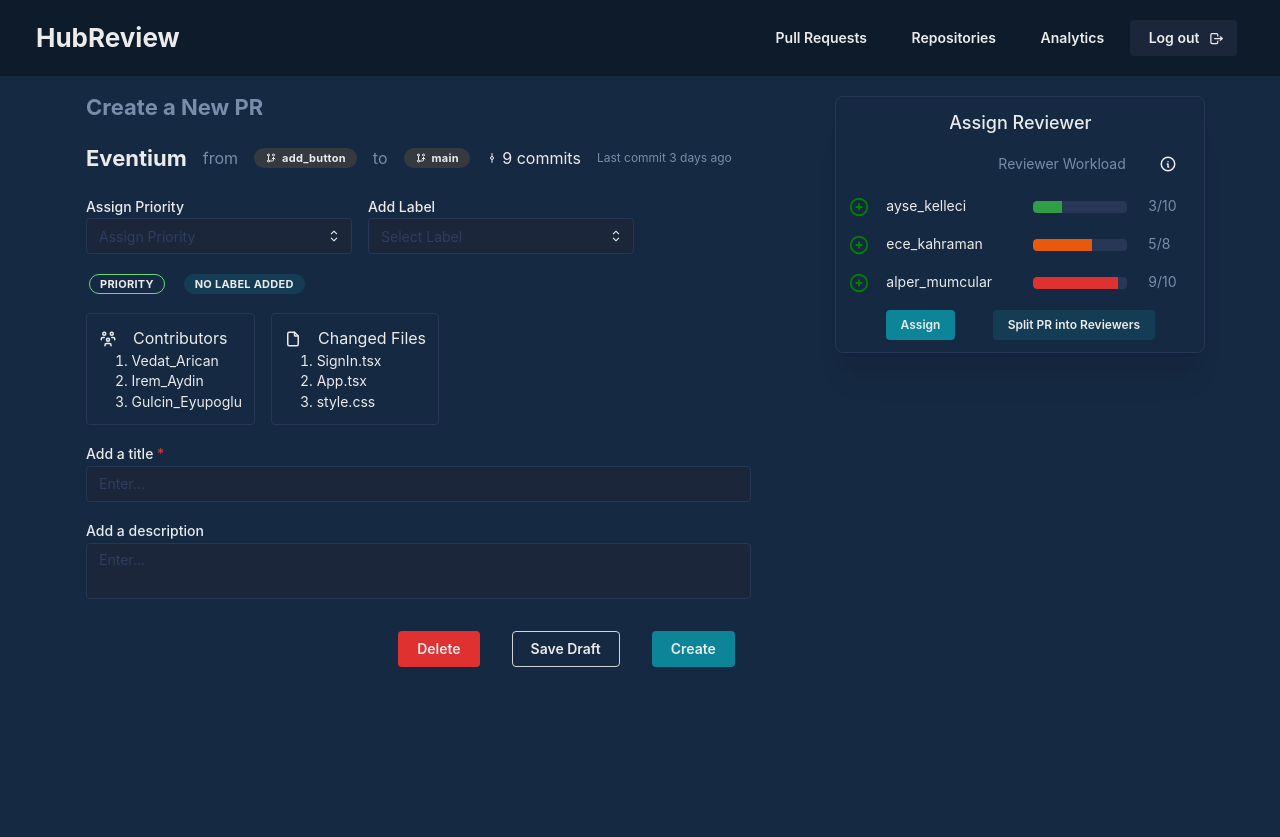
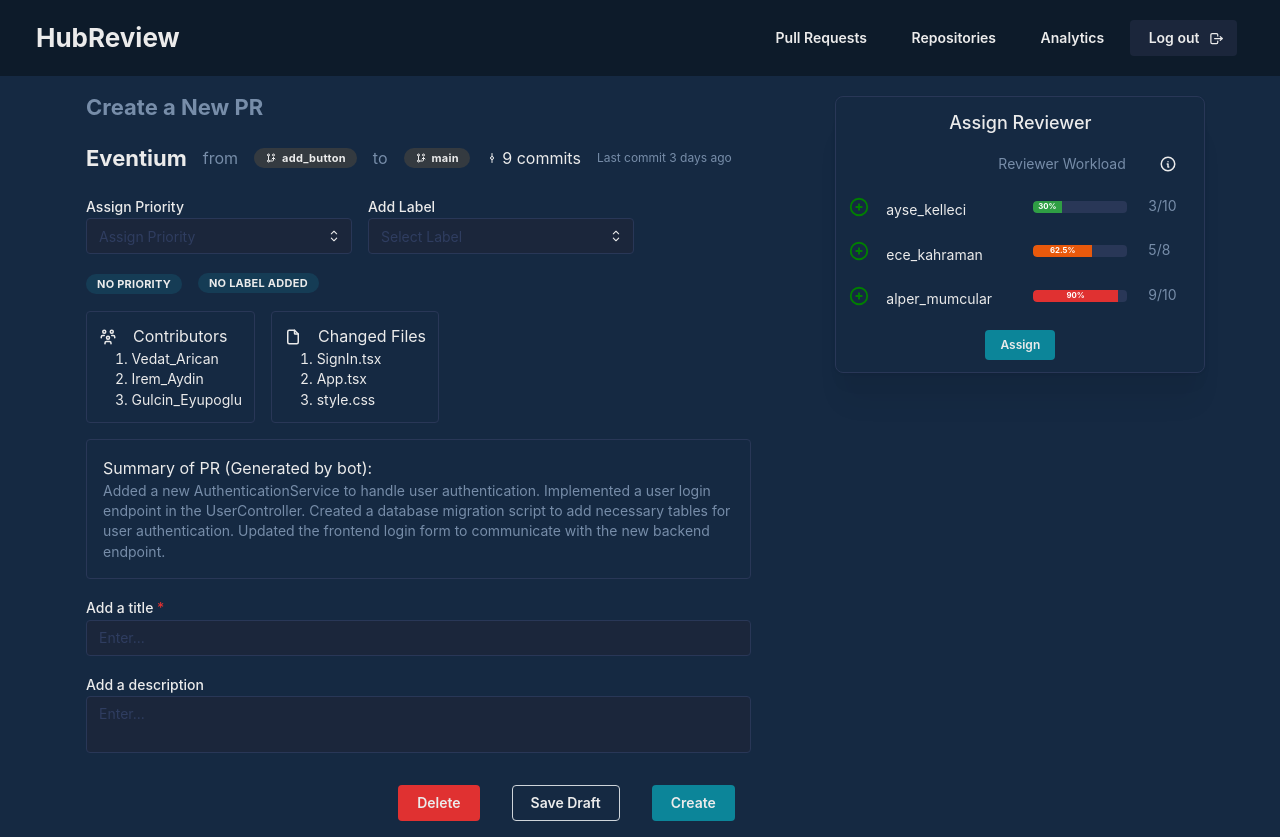
Before and after one commit to hubreviewapp/hubreview, a React (Vite) app in the folder web-client/: page /createPR in a window 1280 px wide. Before the commit the page ends 800 px from the top, so only its background shows below. Built offline with nearby package versions, Linux system fonts and the light colour scheme.

Commit message:
feat: PRCreationPage.tsx

```diff
--- a/web-client/src/components/PriorityBadge.tsx
+++ b/web-client/src/components/PriorityBadge.tsx
@@ -11,7 +11,7 @@ function PriorityBadge({ label, size }: PriorityBadgeProps) {
     label === "High" ? "red" : label === "Medium" ? "yellow": "green";
   return (
     <Box>{
-      label == null ?
+      label == "" ?
         <Badge size= {size} variant={"light"}>No Priority</Badge> :
         <Badge
           size= {size}
--- a/web-client/src/components/WorkloadBar.tsx
+++ b/web-client/src/components/WorkloadBar.tsx
@@ -13,7 +13,6 @@ import {
   Badge,
 } from "@mantine/core";
 import {IconCirclePlus, IconInfoCircle} from "@tabler/icons-react";
-
 
 function barColor(capacity:number, waiting:number){
   const workload = waiting / capacity * 100;
@@ -48,7 +47,6 @@ function WorkloadBar(){
     <Box w={"370px"}>
       <Paper shadow="xl" radius="md" p="sm" mt={"lg"} withBorder>
         <Stack >
-
           <Text align={"center"} fw={500} size={"lg"}>Assign Reviewer</Text>
           <Grid>
             <Grid.Col span={5}>
@@ -65,17 +63,25 @@ function WorkloadBar(){
               </Box>
             </Grid.Col>
           </Grid>
+
+
           {
             reviewers.map(itm=>(
               <Grid key={itm.id}>
                 <Grid.Col span={6}>
                   <Group>
-                    <IconCirclePlus color={"green"} style={{width: rem(22), height: rem(22) }} />
+                    <Box>
+                      <IconCirclePlus color={"green"} style={{width: rem(22), height: rem(22), cursor:"pointer" }} />
+                    </Box>
                     <Text size={"sm"}>{itm.username}</Text>
                   </Group>
                 </Grid.Col>
                 <Grid.Col span={4}>
-                  <Progress m={"5px"} size={"lg"} color={barColor(itm.capacity, itm.waiting)} value={(itm.waiting/ itm.capacity)*100}/>
+                  <Progress.Root m={"5px"} size={"lg"}>
+                  <Progress.Section  color={barColor(itm.capacity, itm.waiting)} value={(itm.waiting/ itm.capacity)*100}>
+                    <Progress.Label>{(itm.waiting/ itm.capacity)*100}%</Progress.Label>
+                  </Progress.Section>
+                  </Progress.Root>
                 </Grid.Col>
                 <Grid.Col span={2}>
                   <Text c={"dimmed"} size={"sm"}>
@@ -87,7 +93,6 @@ function WorkloadBar(){
           }
           <Flex justify={"space-evenly"}>
             <Button size={"xs"} variant={"filled"}>Assign</Button>
-            <Button size={"xs"} variant={"light"} >Split PR into Reviewers</Button>
           </Flex>
         </Stack>
       </Paper>
--- a/web-client/src/pages/PRCreationPage.tsx
+++ b/web-client/src/pages/PRCreationPage.tsx
@@ -88,6 +88,13 @@ function PRCreationPage() {
       </Grid>
       <Box w={"60%"} mt={"md"}>
         <Stack>
+          <Paper withBorder p={"md"}>
+            Summary of PR (Generated by bot):
+            <Text c={"dimmed"} size={"sm"}>Added a new AuthenticationService to handle user authentication.
+              Implemented a user login endpoint in the UserController.
+              Created a database migration script to add necessary tables for user authentication.
+              Updated the frontend login form to communicate with the new backend endpoint.</Text>
+          </Paper>
           <TextInput
             withAsterisk
             label="Add a title"
--- a/web-client/src/pages/PRListPage.tsx
+++ b/web-client/src/pages/PRListPage.tsx
@@ -39,7 +39,6 @@ function PRList() {
       setPrList([]);
     }
   };
-
   return (
     <Flex h={"500px"} p={0} m={0} w="100%" justify="space-evenly"  align={"center"} direction="column" >
       <Grid w={"70%"}>
@@ -75,7 +74,7 @@ function PRList() {
           />
         </Grid.Col>
         <Grid.Col>
-          <TabComp tabs={prTabs} updateTab={updateTab}></TabComp>
+          <TabComp tabs={prTabs} updateTab={updateTab}/>
           {currentTab === 'modified files' }
         </Grid.Col>
       </Grid>
--- a/web-client/src/pages/RepositoriesPage.tsx
+++ b/web-client/src/pages/RepositoriesPage.tsx
@@ -1,7 +1,9 @@
 import "../styles/PRList.module.css";
 import GitHubLogo from "../assets/icons/github-mark-white.png";
-import {Flex, Box, Card, Group, Text, Button, Badge, rem} from "@mantine/core";
+import {Flex, Box, Card, Group, Text, Button, Badge, rem, Modal, Switch} from "@mantine/core";
 import {IconLock} from "@tabler/icons-react";
+import {useState} from "react";
+import {useDisclosure} from "@mantine/hooks";
 
 function RepositoriesPage() {
   const repos = [
@@ -22,21 +24,46 @@ function RepositoriesPage() {
         owner: "Ece_Kahraman",
         created: "01-01-2021"
     },
+    {
+      id: 4,
+      name: "LunarLander",
+      owner: "Alper_Mumcular",
+      created: "21-21-2023"
+    },]
+  const [selectedRepos, setSelectedRepos] = useState<string[]>(["ReLink"]);
+  const iconLock = <IconLock style={{ width: rem(12), height: rem(12) }} />;
+  const [opened, { open, close }] = useDisclosure(false);
 
-  ]
-  const iconLock = <IconLock style={{ width: rem(12), height: rem(12) }} />;
 
   return (
-    <Box h={600} p={5} m={0} w="100%" bg ="#1B263B" >
+    <Box h={600} p={5} m={0} w="100%">
+      <Modal opened={opened} onClose={close} title="Add GitHub Repositories to HubReview">
+        <Switch.Group value={selectedRepos} onChange={setSelectedRepos}>
+          {
+            repos.map(itm =>(
+              <Switch key={itm.id} value={itm.name}
+                label= {<Text>{itm.name}  <Text size={"sm"} c={"dimmed"}>created by {itm.owner} </Text></Text>} m={"md"}/>
+            ))
+          }
+        </Switch.Group>
+        <Box align={"right"}>
+          <Button color={"gray"} onClick={close}>Close</Button>
+        </Box>
+      </Modal>
       <Flex p={5} mt={"20px"} justify={"center"}>
-        {repos.map((repo) =>(
+        {
+          selectedRepos.length == 0 ?
+            <Text size={"lg"}>You have no repository here.</Text>
+          :
+          selectedRepos.map((itm) =>{
+          const repo = repos.find(o =>o.name == itm);
+          return (
           <Card key ={repo.id} w={"300px"} h={"170px"} shadow="sm" padding="lg" radius="md" m={5}  bg={"#0D1B2A"} >
             <Flex direction="column" justify="space-between" m={5}>
               <Flex justify={"space-between"}>
                 <Text fw={500} size="xl"  >{repo.name}</Text>
                 <Badge rightSection={iconLock} variant="outline" color="gray" size="sm" mt={4}>Private</Badge>
               </Flex>
-
               <Text size="sm" c="dimmed">
                 Owner: {repo.owner}
               </Text>
@@ -46,14 +73,15 @@ function RepositoriesPage() {
             </Flex>
               <Group justify={"flex-end"} m={5}>
                 <Button size={"xs"} variant={"outline"} color="white">Edit</Button>
-                <Button size={"xs"} variant="filled" color="#DC3545">Delete</Button>
+
               </Group>
 
           </Card>
-        ))}
+          )
+        })}
       </Flex>
       <Flex justify={"center"} mt={"30px"}>
-        <Button>
+        <Button onClick={open}>
           Add Repository
           <Box component="img" src={GitHubLogo} alt={"logo"} ml={"20px"} w={"25px"} />
         </Button>
```
Lines whose indentation alone changed are shown as unchanged.
